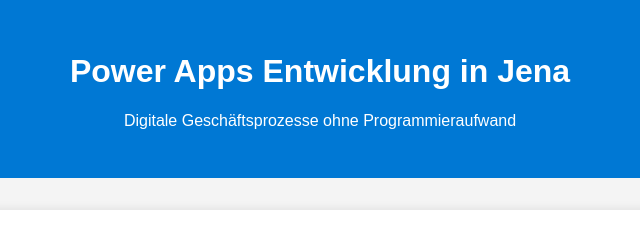
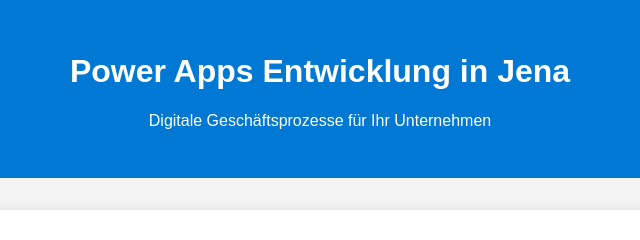
Before and after one commit to Digital-Jena/power-apps-jena, a plain HTML site: page index.html in a window 1280 px wide. Shown: the top 240 px of the page, 320-960 px from the left. Drawn offline with Linux system fonts and the light colour scheme.

Commit message:
Update index.html

```diff
--- a/index.html
+++ b/index.html
@@ -67,7 +67,7 @@
 
 <header>
   <h1>Power Apps Entwicklung in Jena</h1>
-  <p>Digitale Geschäftsprozesse ohne Programmieraufwand</p>
+  <p>Digitale Geschäftsprozesse für Ihr Unternehmen</p>
 </header>
 
 <main>
```
